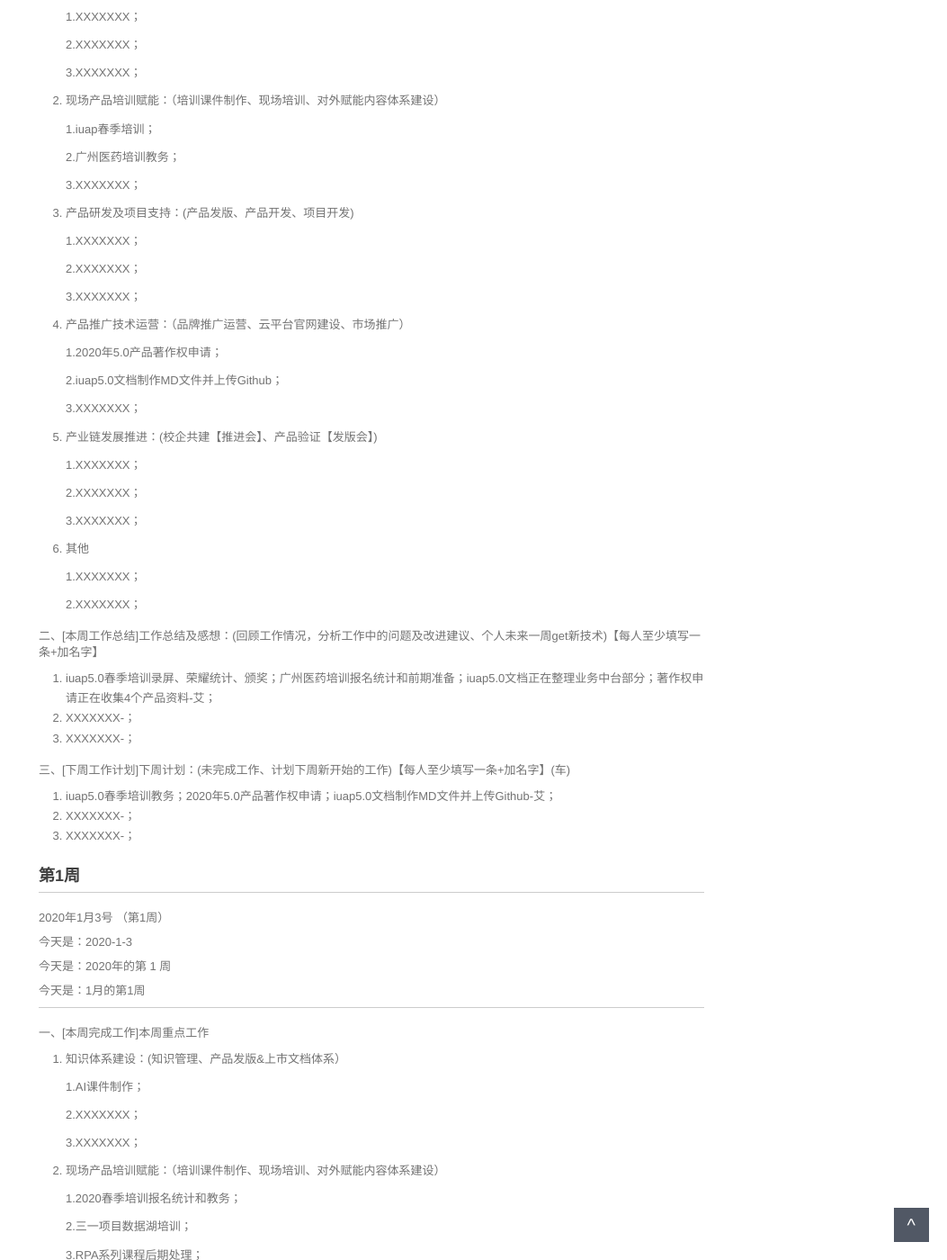
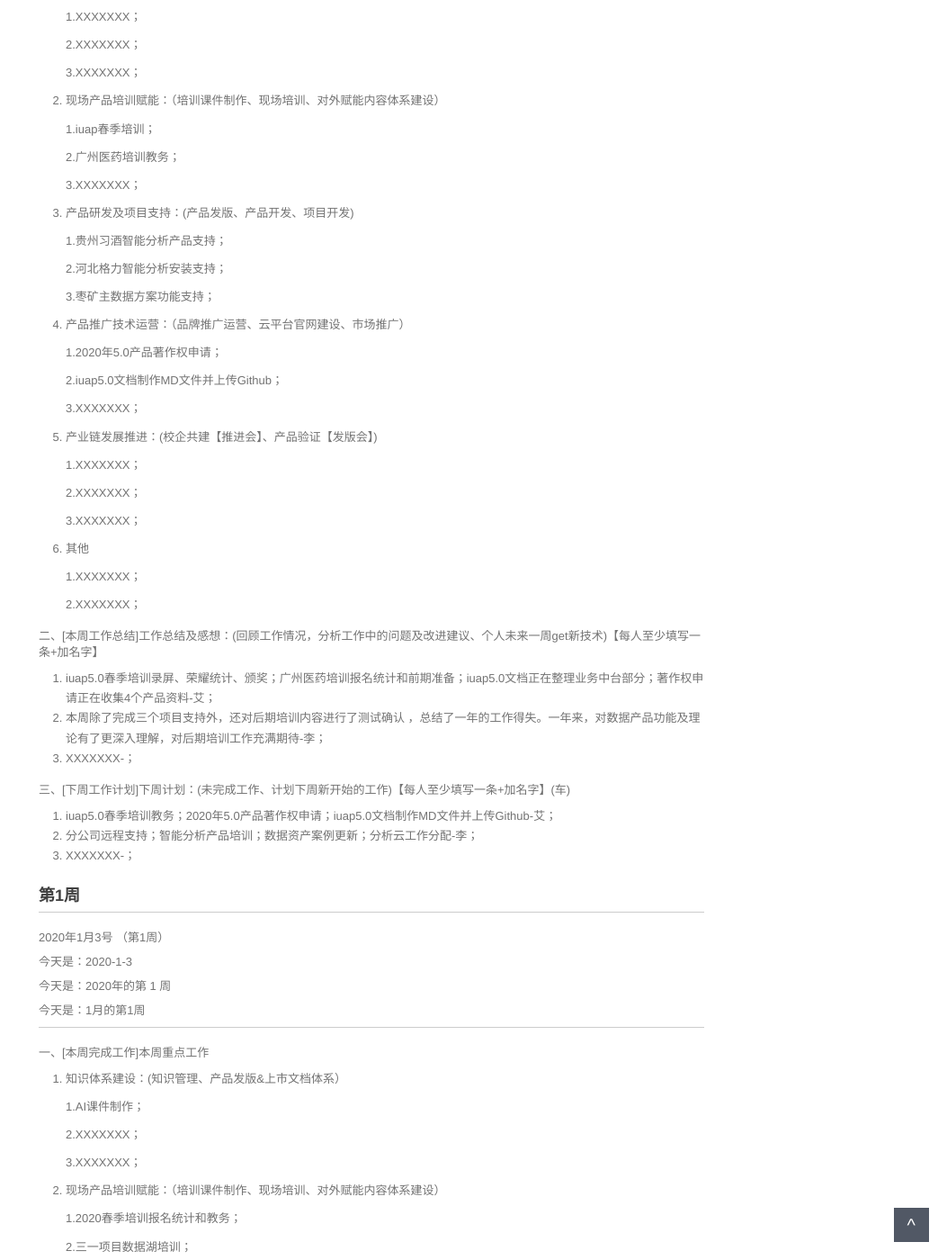
Before and after one commit to walllFlower/blog, a Jekyll site: the page built from _posts/2018-07-17-day_report_cxz.md, in a window 1280 px wide and 1400 px high, scrolled down 559 px. Shown: the whole window at 90% size, without its empty margins (227-1280 px from the left). Built offline with Jekyll 4.4.1, drawn with Linux system fonts in a browser that asks for light colours; comment, search, counter and statistics services are not loaded.

Commit message:
Update 2018-07-17-day_report_cxz.md

```diff
--- a/_posts/2018-07-17-day_report_cxz.md
+++ b/_posts/2018-07-17-day_report_cxz.md
@@ -42,11 +42,11 @@ categories: 技术运营工作周报
 
 3. 产品研发及项目支持：(产品发版、产品开发、项目开发)
 
-    1.XXXXXXX；
-
-    2.XXXXXXX；
-
-    3.XXXXXXX；
+    1.贵州习酒智能分析产品支持；
+
+    2.河北格力智能分析安装支持；
+
+    3.枣矿主数据方案功能支持；
 
 4. 产品推广技术运营：（品牌推广运营、云平台官网建设、市场推广）
 
@@ -74,13 +74,13 @@ categories: 技术运营工作周报
 二、[本周工作总结]工作总结及感想：(回顾工作情况，分析工作中的问题及改进建议、个人未来一周get新技术)【每人至少填写一条+加名字】
 
 1. iuap5.0春季培训录屏、荣耀统计、颁奖；广州医药培训报名统计和前期准备；iuap5.0文档正在整理业务中台部分；著作权申请正在收集4个产品资料-艾；
-2. XXXXXXX-；
+2. 本周除了完成三个项目支持外，还对后期培训内容进行了测试确认 ，总结了一年的工作得失。一年来，对数据产品功能及理论有了更深入理解，对后期培训工作充满期待-李；
 3. XXXXXXX-；
 
 三、[下周工作计划]下周计划：(未完成工作、计划下周新开始的工作)【每人至少填写一条+加名字】(车)
 
 1. iuap5.0春季培训教务；2020年5.0产品著作权申请；iuap5.0文档制作MD文件并上传Github-艾；
-2. XXXXXXX-；
+2. 分公司远程支持；智能分析产品培训；数据资产案例更新；分析云工作分配-李；
 3. XXXXXXX-；
 
 
```
